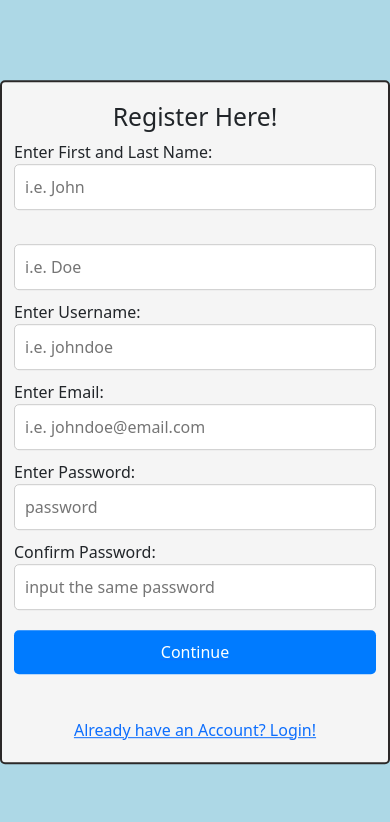
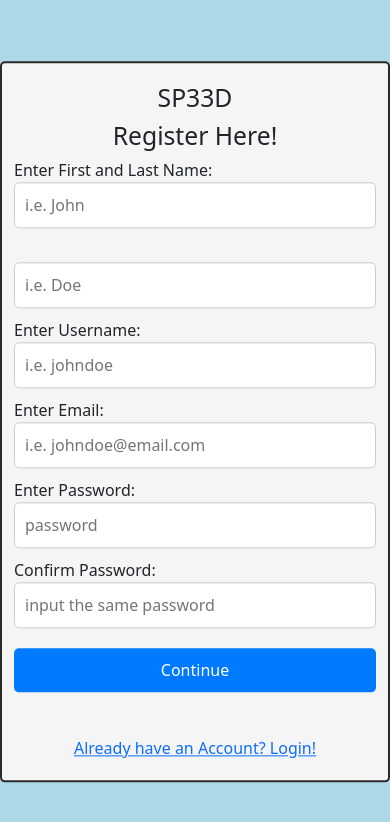
Before and after one commit to sari-ajina/Sp33d, a React (Create React App) app in the folder client/: page / in a window 390 px wide. Shown: the top 822 px of the page. Built offline with nearby package versions, Linux system fonts and the light colour scheme.

Commit message:
added small change to register/login

```diff
--- a/client/src/Login/Login.js
+++ b/client/src/Login/Login.js
@@ -49,6 +49,9 @@ function Login() {
     return (
     <div>
         <div className="container">
+            <h2>
+                SP33D
+            </h2>
             <h2 className='login'>
                 Login Here!
             </h2>
--- a/client/src/Register/Register.css
+++ b/client/src/Register/Register.css
@@ -53,3 +53,10 @@
 a:hover {
   text-decoration: underline;
 }
+
+@media screen and (max-width: 700px) {
+  .container{
+    margin-left: 12px;
+    margin-right: 12px;
+  }
+}
--- a/client/src/Register/Register.js
+++ b/client/src/Register/Register.js
@@ -47,6 +47,9 @@ function Register() {
 
     <div className="body-reg">
         <div className="container">
+            <h2>
+                SP33D
+            </h2>
             <h2>
                 Register Here!
             </h2>
```
Lines whose indentation alone changed are shown as unchanged.
